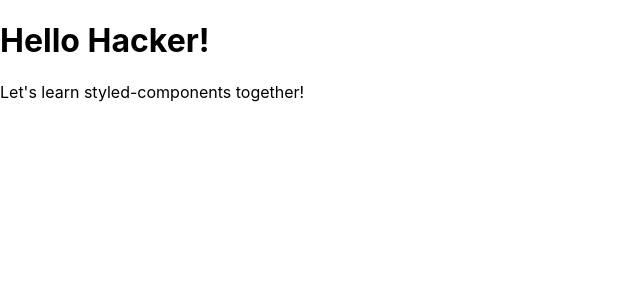
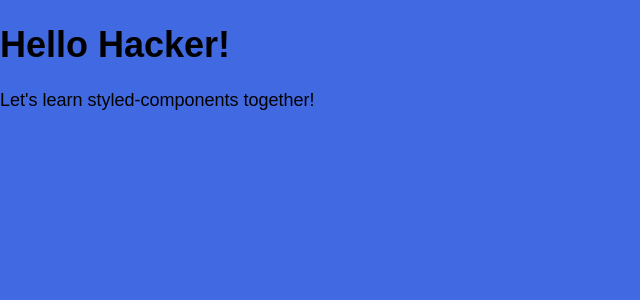
Before and after one commit to VictoriaWika/styled-components-exercises, a React (Create React App) app: page / in a window 1280 px wide. Shown: the top 300 px of the page, without its empty margins (0-640 px from the left). Built offline with nearby package versions, Linux system fonts and the light colour scheme.

Commit message:
Install styled-components, add globalstyles

```diff
--- a/package.json
+++ b/package.json
@@ -9,6 +9,7 @@
     "react": "^17.0.1",
     "react-dom": "^17.0.1",
     "react-scripts": "4.0.3",
+    "styled-components": "^5.2.1",
     "web-vitals": "^1.1.0"
   },
   "scripts": {
--- /dev/null
+++ b/src/GlobalStyle.js
@@ -0,0 +1,20 @@
+import { createGlobalStyle } from 'styled-components'
+
+export default createGlobalStyle`
+* {
+  box-sizing: border-box;
+}
+
+body {
+  margin: 0;
+  font-size: 112.5%;
+  font-family: sans-serif;
+  background-color: royalblue;
+}
+
+input,
+button {
+  font-size: inherit;
+  padding: 5px;
+}
+`
--- a/src/index.css
+++ /dev/null
@@ -1,13 +0,0 @@
-body {
-  margin: 0;
-  font-family: -apple-system, BlinkMacSystemFont, 'Segoe UI', 'Roboto', 'Oxygen',
-    'Ubuntu', 'Cantarell', 'Fira Sans', 'Droid Sans', 'Helvetica Neue',
-    sans-serif;
-  -webkit-font-smoothing: antialiased;
-  -moz-osx-font-smoothing: grayscale;
-}
-
-code {
-  font-family: source-code-pro, Menlo, Monaco, Consolas, 'Courier New',
-    monospace;
-}
--- a/src/index.js
+++ b/src/index.js
@@ -1,17 +1,18 @@
-import React from 'react';
-import ReactDOM from 'react-dom';
-import './index.css';
-import App from './App';
-import reportWebVitals from './reportWebVitals';
+import React from 'react'
+import ReactDOM from 'react-dom'
+import App from './App'
+import GlobalStyle from './GlobalStyle'
+import reportWebVitals from './reportWebVitals'
 
 ReactDOM.render(
   <React.StrictMode>
+    <GlobalStyle />
     <App />
   </React.StrictMode>,
   document.getElementById('root')
-);
+)
 
 // If you want to start measuring performance in your app, pass a function
 // to log results (for example: reportWebVitals(console.log))
 // or send to an analytics endpoint. Learn more: https://bit.ly/CRA-vitals
-reportWebVitals();
+reportWebVitals()
```
Also changed, not shown: 1 other file (tests, documents, lock files or other folders).
